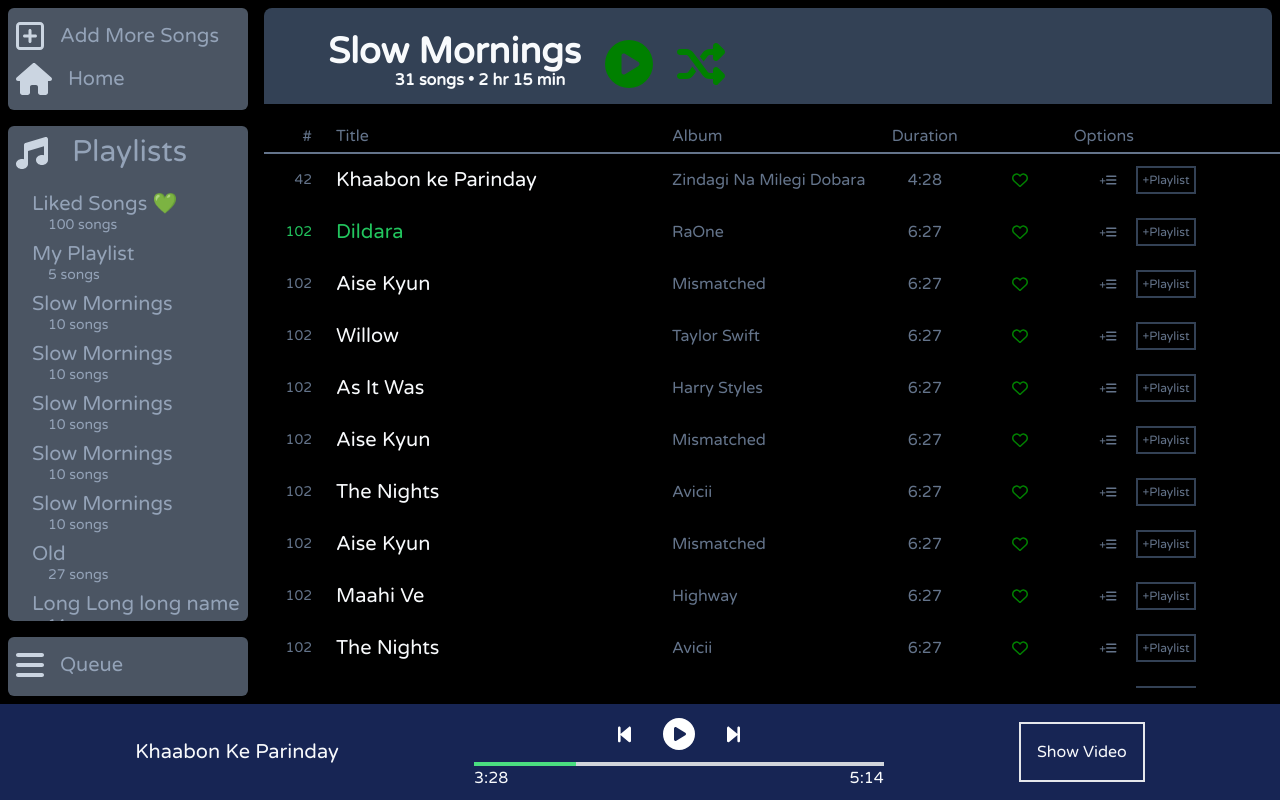
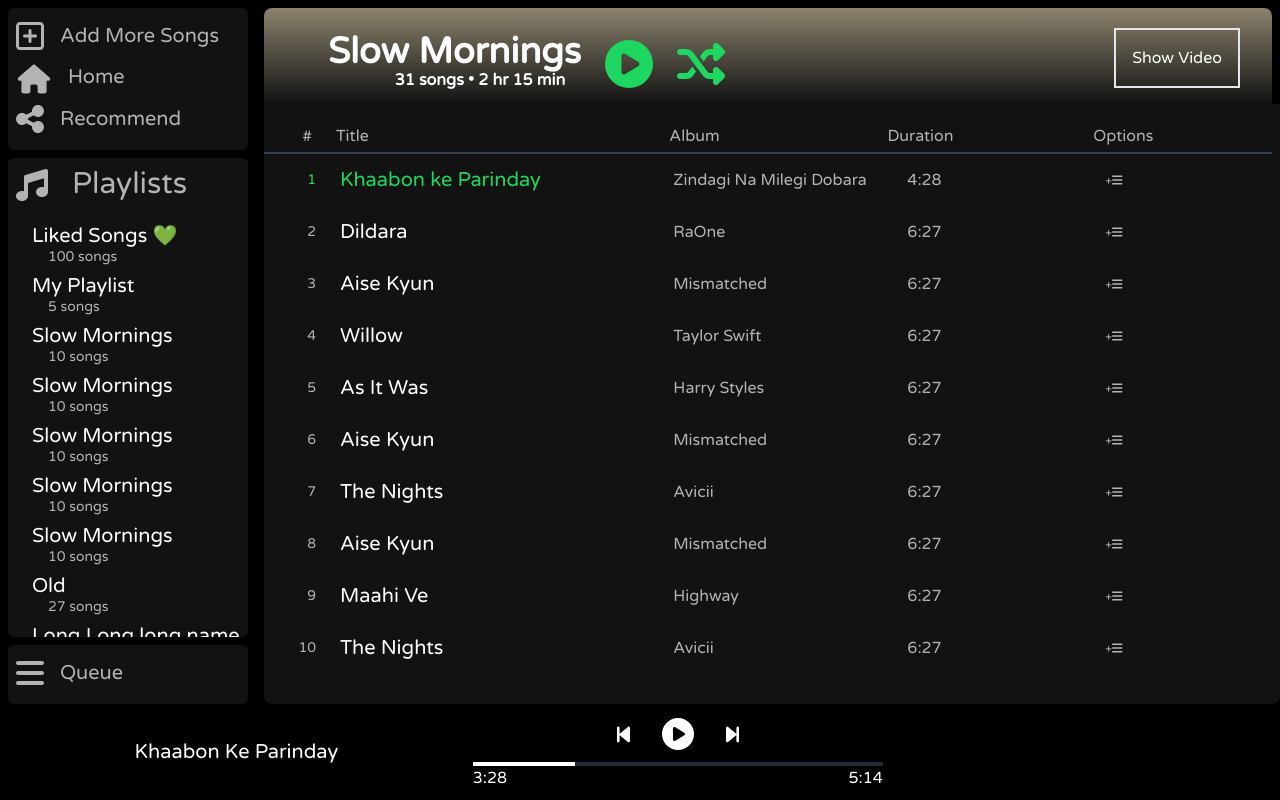
Before and after one commit to rachit-1010/tunein, a React (Create React App) app: page / in a window 1280 px wide. Built offline with nearby package versions, Linux system fonts and the light colour scheme.

Commit message:
frontend is ready

```diff
--- a/src/App.css
+++ b/src/App.css
@@ -2,7 +2,49 @@
 @tailwind components;
 @tailwind utilities;
 
-/* create a full screen black bacground using app::before */
+:root {
+	--text-color-primary: #fff;
+	--text-color-secondary: #b3b3b3;
+	--text-color-highlight: #1ed760;
+	--bg-color-primary: #121212;
+	--bg-color-secondary: #2a2929;
+	--bg-color-highlight: #222222;
+	--topbar-bg: #8b826c;
+	--black: #000;
+}
+
+/* .text-color-primary {
+	color: var(--text-color-primary);
+}
+
+.text-color-secondary {
+	color: var(--text-color-secondary);
+}
+
+.text-color-highlight {
+	color: var(--text-color-highlight);
+}
+
+.bg-color-primary {
+	background-color: var(--bg-color-primary);
+}
+
+.bg-color-secondary {
+	background-color: var(--bg-color-secondary);
+}
+
+.bg-color-highlight {
+	background-color: var(--bg-color-highlight);
+}
+
+.topbar-bg {
+	background-color: var(--topbar-bg);
+}
+
+.black {
+	color: var(--black);
+} */
+
 .app::before {
 	content: "";
 	position: fixed;
@@ -10,20 +52,21 @@
 	left: 0;
 	width: 100%;
 	height: 100%;
-	background-color: #000;
+	background-color: var(--black);
 	z-index: -1;
 }
 
 .app {
 	font-family: 'Varela Round', sans-serif;
+	user-select: none;
 }
 
 .LeftPanelBlock {
-	@apply bg-gray-600 m-2 rounded-md p-2
+	@apply bg-color-primary text-color-secondary mx-2 mt-2 rounded-md p-2
 }
 
 .LeftPanelBlockItem {
-	@apply flex items-center cursor-pointer gap-4 py-1 hover:text-slate-100 text-slate-400
+	@apply flex items-center cursor-pointer gap-4 py-1 hover:text-color-primary text-color-secondary
 }
 
 .ScrollCSS::-webkit-scrollbar {
@@ -31,11 +74,67 @@
 }
 
 .ScrollCSS::-webkit-scrollbar-thumb {
-	background-color: #cbd5e0;
+	background-color: var(--text-color-secondary);
 	border-radius: 6px;
 }
 
 .ScrollCSS::-webkit-scrollbar-track {
-	/* background-color: #4a5568; */
-	background-color: black;
+	background-color: var(--bg-color-primary);
 }
+
+.hoverTextStyle::after {
+	content: "Add to Queue";
+	position: absolute;
+	width: 5rem;
+	font-size: 0.65rem;
+	top: 100%;
+	left: 50%;
+	transform: translateX(-50%);
+	background-color: var(--bg-color-highlight);
+	color: var(--text-color-primary);
+	padding: 2px 4px;
+	margin: 4px;
+	border-radius: 4px;
+	opacity: 0;
+	visibility: hidden;
+	transition: opacity 0.3s ease, visibility 0.3s ease;
+}
+
+.hoverTextStyle:hover::after {
+	opacity: 1;
+	visibility: visible;
+}
+
+.dropdown-content {
+	display: none;
+	position: absolute;
+	background-color: #282828;
+	min-width: 10rem;
+	right: 0;
+	z-index: 1;
+}
+
+.dropdown-content a {
+	color: white;
+	text-decoration: none;
+	display: block;
+	padding: 4px;
+	margin: 4px;
+	border-radius: 0.25rem;
+}
+
+.dropdown-content a:hover {
+	background-color: #3e3d3d
+}
+
+.addPlBtn:hover .dropdown-content {
+	display: block;
+}
+
+/* .blck-bg {
+	background-color: #121212;
+} */
+
+.topbar-bg {
+	background: linear-gradient(180deg, var(--topbar-bg) 0%, var(--bg-color-primary) 100%);
+}
--- a/src/App.js
+++ b/src/App.js
@@ -3,7 +3,7 @@ import './App.css';
 import LeftSidePanel from './components/LeftSidePanel';
 import MusicPlayer from './components/MusicPlayer';
 import TopBar from './components/TopBar';
-import MainPanel from './MainPanel';
+import MainPanel from './components/MainPanel';
 
 function App() {
   return (
--- a/src/MainPanel.jsx
+++ /dev/null
@@ -1,59 +0,0 @@
-import React from "react";
-import { FontAwesomeIcon } from "@fortawesome/react-fontawesome";
-import { faHeart as solidHeart } from "@fortawesome/free-solid-svg-icons";
-import { faHeart as regularHeart} from "@fortawesome/free-regular-svg-icons";
-import { faBars } from "@fortawesome/free-solid-svg-icons";
-
-export default function MainPanel() {
-	return (
-		<div className="MainPanel absolute top-24 bottom-24 left-64 right-0 text-slate-500 bg-black py-4  mt-2 ms-2 flex flex-col">
-			<SongListHeader />
-			<div className="overflow-y-scroll ScrollCSS w-full">
-			<SongItem id={42} name={"Khaabon ke Parinday"} album={"Zindagi Na Milegi Dobara"} duration={"4:28"}/>
-			<SongItem id={102} name={"Dildara"} album={"RaOne"} duration={"6:27"} selected={true}/>
-			<SongItem id={102} name={"Aise Kyun"} album={"Mismatched"} duration={"6:27"} />
-			<SongItem id={102} name={"Willow"} album={"Taylor Swift"} duration={"6:27"} />
-			<SongItem id={102} name={"As It Was"} album={"Harry Styles"} duration={"6:27"} />
-			<SongItem id={102} name={"Aise Kyun"} album={"Mismatched"} duration={"6:27"} />
-			<SongItem id={102} name={"The Nights"} album={"Avicii"} duration={"6:27"} />
-			<SongItem id={102} name={"Aise Kyun"} album={"Mismatched"} duration={"6:27"} />
-			<SongItem id={102} name={"Maahi Ve"} album={"Highway"} duration={"6:27"} />
-			<SongItem id={102} name={"The Nights"} album={"Avicii"} duration={"6:27"} />
-			<SongItem id={102} name={"Aise Kyun"} album={"Mismatched"} duration={"6:27"} />
-			<SongItem id={102} name={"Maahi Ve"} album={"Highway"} duration={"6:27"} /><SongItem id={102} name={"The Nights"} album={"Avicii"} duration={"6:27"} />
-			<SongItem id={102} name={"Aise Kyun"} album={"Mismatched"} duration={"6:27"} />
-			<SongItem id={102} name={"Maahi Ve"} album={"Highway"} duration={"6:27"} />
-			</div>
-		</div>
-	)
-}
-
-function SongListHeader() {
-	return (
-		<div className="flex space-x-4 border-b-2 border-slate-500 px-4 py-1">
-			<div className="w-8 text-right">#</div>
-			<div className="w-1/3 ps-2">Title</div>
-			<div className="w-1/5">Album</div>
-			<div className="w-20 text-center">Duration</div>
-			<div className="w-1/4 text-center">Options</div>
-		</div>
-	)
-}
-
-function SongItem({ id, name, album, duration, selected}) {
-	return (
-		<div className="flex space-x-4 items-center px-4 py-3">
-			<div className={`w-8 text-right text-sm ${selected ? 'text-green-500' : 'text-slate-500'}`}>{id}</div>
-			<div className={`w-1/3 text-xl ps-2 ${selected ? 'text-green-500' : 'text-slate-50'}`}>{name}</div>
-			<div className="w-1/5">{album}</div>
-			<div className="w-20 text-center">{duration}</div>
-			<div className="w-1/4 text-center flex gap-8 justify-evenly items-center">
-				<FontAwesomeIcon icon={regularHeart} color="green" className="hover:scale-110 cursor-pointer"/>
-				<div className="flex gap-3 items-center">
-					<div><button className="hover:bg-slate-700 p-1 px-2 rounded-full text-xs">+<FontAwesomeIcon icon={faBars} /></button></div>
-					<button className="hover:bg-slate-700 p-1 border-2 border-slate-700 text-xs"> +Playlist</button>
-				</div>
-			</div>
-		</div>
-	)
-}
--- a/src/components/LeftSidePanel.jsx
+++ b/src/components/LeftSidePanel.jsx
@@ -4,6 +4,7 @@ import { faSquarePlus } from '@fortawesome/free-regular-svg-icons'
 import { faMusic } from '@fortawesome/free-solid-svg-icons'
 import { faHouse } from '@fortawesome/free-solid-svg-icons';
 import { faBars } from '@fortawesome/free-solid-svg-icons';
+import { faShareNodes } from '@fortawesome/free-solid-svg-icons';
 import PlaylistList from './PlaylistList';
 
 
@@ -16,7 +17,7 @@ export default function LeftSidePanel() {
 				{/* Add more songs button */}
 				<div className='LeftPanelBlockItem'>
 					<div>
-						<FontAwesomeIcon icon={faSquarePlus} size="2x" color='#cbd5e1'/>
+						<FontAwesomeIcon icon={faSquarePlus} size="2x" />
 					</div>
 					<div className='text-xl pb-1 '>
 						Add More Songs
@@ -24,22 +25,30 @@ export default function LeftSidePanel() {
 				</div>
 				{/* Home button */}
 				<div className='LeftPanelBlockItem'>
-					<div>
-						<FontAwesomeIcon icon={faHouse} size="2x" color='#cbd5e1'/>
+					<div className='leading-none'>
+						<FontAwesomeIcon icon={faHouse} size="2x" className='scale-90 m-0 p-0'/>
 					</div>
 					<div className='text-xl pb-1'>
 						Home
 					</div>
 				</div>
+				<div className='LeftPanelBlockItem'>
+					<div>
+						<FontAwesomeIcon icon={faShareNodes} size="2x" />
+					</div>
+					<div className='text-xl pb-1'>
+						Recommend
+					</div>
+				</div>
 			</div>
 			{/* Second block in LeftSidePanel */}
-			<div className='LeftPanelBlock text-slate-400 overflow-y-scroll ScrollCSS'>
+			<div className='LeftPanelBlock overflow-y-scroll ScrollCSS'>
 				{/* Playlist heading with the icon */}
 				<div className='flex items-center gap-6'>
 					<div>
-						<FontAwesomeIcon icon={faMusic} size="2x" color='#cbd5e1'/>
+						<FontAwesomeIcon icon={faMusic} size="2x" />
 					</div>
-					<div className='text-3xl pb-1 text-slate-400'>
+					<div className='text-3xl pb-1 text-color-secondary'>
 						Playlists
 					</div>
 				</div>
@@ -47,13 +56,13 @@ export default function LeftSidePanel() {
 					<PlaylistList />
 				</div>
 			</div>
-			<div className='LeftPanelBlock'>
+			<div className='LeftPanelBlock mb-0'>
 				{/* Queues button */}
-				<div className='LeftPanelBlockItem'>
+				<div className='LeftPanelBlockItem mb-0'>
 					<div>
-						<FontAwesomeIcon icon={faBars} size="2x" color='#cbd5e1'/>
+						<FontAwesomeIcon icon={faBars} size="2x" />
 					</div>
-					<div className='text-xl pb-1 '>
+					<div className='text-xl pb-1'>
 						Queue
 					</div>
 				</div>
--- /dev/null
+++ b/src/components/MainPanel.jsx
@@ -0,0 +1,42 @@
+import React from "react";
+import SongItem from "./SongItem";
+import { useState } from "react";
+
+export default function MainPanel() {
+
+	return (
+		<div className="MainPanel absolute top-24 bottom-24 left-64 right-0 text-color-secondary bg-color-primary py-4  mt-2 ms-2 flex flex-col rounded-b-lg">
+			<SongListHeader />
+			<div className="overflow-y-scroll ScrollCSS w-full">
+			<SongItem id={1} name={"Khaabon ke Parinday"} album={"Zindagi Na Milegi Dobara"} duration={"4:28"} selected={true}/>
+			<SongItem id={2} name={"Dildara"} album={"RaOne"} duration={"6:27"} />
+			<SongItem id={3} name={"Aise Kyun"} album={"Mismatched"} duration={"6:27"} />
+			<SongItem id={4} name={"Willow"} album={"Taylor Swift"} duration={"6:27"} />
+			<SongItem id={5} name={"As It Was"} album={"Harry Styles"} duration={"6:27"} />
+			<SongItem id={6} name={"Aise Kyun"} album={"Mismatched"} duration={"6:27"} />
+			<SongItem id={7} name={"The Nights"} album={"Avicii"} duration={"6:27"} />
+			<SongItem id={8} name={"Aise Kyun"} album={"Mismatched"} duration={"6:27"} />
+			<SongItem id={9} name={"Maahi Ve"} album={"Highway"} duration={"6:27"} />
+			<SongItem id={10} name={"The Nights"} album={"Avicii"} duration={"6:27"} />
+			<SongItem id={11} name={"Aise Kyun"} album={"Mismatched"} duration={"6:27"} />
+			<SongItem id={12} name={"Maahi Ve"} album={"Highway"} duration={"6:27"} />
+			<SongItem id={13} name={"Aise Kyun"} album={"Mismatched"} duration={"6:27"} />
+			<SongItem id={14} name={"Maahi Ve"} album={"Highway"} duration={"6:27"} />
+			<SongItem id={15} name={"The Nights"} album={"Avicii"} duration={"6:27"} />
+			</div>
+		</div>
+	)
+}
+
+function SongListHeader() {
+	return (
+		<div className="flex space-x-4 border-b-2 border-slate-700 px-4 py-1 me-2">
+			<div className="w-8 text-right">#</div>
+			<div className="w-1/3 ps-2">Title</div>
+			<div className="w-1/5">Album</div>
+			<div className="w-20 text-center">Duration</div>
+			<div className="w-4 flex-grow"></div>
+			<div className="text-left w-1/6">Options</div>
+		</div>
+	)
+}
--- a/src/components/MusicPlayer.jsx
+++ b/src/components/MusicPlayer.jsx
@@ -8,9 +8,9 @@ import { faBackwardStep } from "@fortawesome/free-solid-svg-icons";
 
 export default function MusicPlayer() {
 	return (
-		<div className="bg-blue-950 fixed bottom-0 w-full h-24 flex items-center justify-evenly">
+		<div className="bg-black fixed bottom-0 w-full h-24 flex items-center justify-evenly">
 			{/* Currently Playing Song*/}
-			<div className="p-4 text-slate-50 text-xl font-medium">
+			<div className="p-4 text-color-primary text-xl font-medium">
 				Khaabon Ke Parinday
 			</div>
 			{/* Player Controls */}
@@ -24,21 +24,18 @@ export default function MusicPlayer() {
 				</div>
 				{/* Progress bar */}
 				<div>
-					<div className="bg-gray-300">
-						<div className="h-1 w-1/4 bg-green-400"></div>
+					<div className="bg-gray-800">
+						<div className="h-1 w-1/4 bg-white"></div>
 					</div>
 					<div className="flex justify-between">
-						<span className="text-slate-50">3:28</span>
-						<span className="text-slate-50">5:14</span>
+						<span className="text-color-primary">3:28</span>
+						<span className="text-color-primary">5:14</span>
 					</div>
 				</div>
 
 			</div>
-			<div>
-				{/* Show Video button */}
-				<button className="text-slate-50 p-4 border-2 m-4 ">
-					Show Video
-				</button>
+			<div className="w-40">
+				{/* Dummy element just to align other elements in the flexbox */}
 			</div>
 		</div>
 	)
--- a/src/components/PlaylistList.jsx
+++ b/src/components/PlaylistList.jsx
@@ -18,8 +18,8 @@ export default function PlaylistList() {
 
 function PlaylistItem({name, numSongs}) {
 	return (
-		<div className="cursor-pointer hover:bg-gray-200 rounded-md">
-			<div className="text-xl text-left ps-4">
+		<div className="cursor-pointer hover:bg-color-secondary rounded-md">
+			<div className="text-xl text-left ps-4 text-color-primary">
 				{name}
 			</div>
 			<div className="text-sm text-left ps-8 pb-2 leading-none">
--- /dev/null
+++ b/src/components/SongItem.jsx
@@ -0,0 +1,50 @@
+import React, { useState } from 'react';
+import { FontAwesomeIcon } from "@fortawesome/react-fontawesome";
+import { faHeart as solidHeart } from "@fortawesome/free-solid-svg-icons";
+import { faHeart as regularHeart} from "@fortawesome/free-regular-svg-icons";
+import { faBars } from "@fortawesome/free-solid-svg-icons";
+
+export default function SongItem({ id, name, album, duration, selected}) {
+
+	const [isFocused, setIsFocused] = useState(false);
+	const [isLiked, setIsLiked] = useState(false);
+
+	function toggleLike() {
+		setIsLiked(!isLiked);
+	}
+
+	return (
+		<div
+			className={`flex space-x-4 items-center px-4 py-3 rounded-md mx-1 ${isFocused ? 'bg-color-secondary' : ''}`}
+			onMouseEnter={() => setIsFocused(true)}
+			onMouseLeave={() => setIsFocused(false)}
+		>
+			<div className={`w-8 text-right text-sm ${selected ? 'text-color-highlight' : 'text-color-secondary'}`}>{id}</div>
+			<div className={`w-1/3 text-xl ps-2 ${selected ? 'text-color-highlight' : 'text-color-primary'}`}>{name}</div>
+			<div className="w-1/5">{album}</div>
+			<div className="w-20 text-center">{duration}</div>
+			<div className="flex-grow text-center">
+				{isLiked && <FontAwesomeIcon icon={solidHeart} style={{ color: 'var(--text-color-highlight)'}} className="scale-125 cursor-pointer" onClick={toggleLike}/> }
+				{isFocused && !isLiked && <FontAwesomeIcon icon={regularHeart} style={{ color: 'var(--text-color-highlight)'}} className="hover:scale-125 cursor-pointer" onClick={toggleLike}/> }
+			</div>
+			<div className="text-left flex gap-8 items-center w-1/6">
+				<div className="flex gap-3 items-center">
+					<div className="relative inline-block hoverTextStyle">
+						<button className="hover:bg-slate-700 p-1 px-2 rounded-full text-xs ">+<FontAwesomeIcon icon={faBars} /></button>
+					</div>
+
+					<div className="relative inline-block addPlBtn">
+						<button className={`hover:bg-slate-700 p-1 border-2 border-slate-700 text-xs ${isFocused?'':'invisible'}`}>+Playlist</button>
+						<div className="dropdown-content">
+							<a href="#">My Playlist</a>
+							<a href="#">Slow Mornings</a>
+							<a href="#">Old</a>
+							<a href="#">Very very very long long name</a>
+						</div>
+					</div>
+
+				</div>
+			</div>
+		</div>
+	)
+}
--- a/src/components/TopBar.jsx
+++ b/src/components/TopBar.jsx
@@ -6,7 +6,7 @@ import { faShuffle } from "@fortawesome/free-solid-svg-icons";
 
 export default function TopBar() {
 	return (
-		<div className="top-bar fixed top-0 left-64 right-0 h-24 bg-slate-700 flex gap-6 text-slate-50 items-end pb-4 ps-16 m-2 rounded-t-lg">
+		<div className="top-bar fixed top-0 left-64 right-0 h-24 topbar-bg flex gap-6 text-color-primary items-end pb-4 ps-16 m-2 rounded-t-lg">
 			{/* Playlist name */}
 			<div>
 				<div className="text-4xl font-bold max-w-1/2">
@@ -17,10 +17,14 @@ export default function TopBar() {
 				</div>
 			</div>
 			{/* play button */}
-			<FontAwesomeIcon icon={faCirclePlay} size="3x" color="green" className="cursor-pointer hover:scale-110 duration-200"/>
+			<FontAwesomeIcon icon={faCirclePlay} size="3x" style={{ color: 'var(--text-color-highlight)' }} className="cursor-pointer hover:scale-110 duration-200"/>
 			{/* Shuffle button */}
-			<FontAwesomeIcon icon={faShuffle} size="3x" color="green" className="cursor-pointer hover:scale-110 duration-200"/>
-
+			<FontAwesomeIcon icon={faShuffle} size="3x" style={{ color: 'var(--text-color-highlight)'}} className="cursor-pointer hover:scale-110 duration-200"/>
+			<div className="self-end flex-grow text-right me-8">
+				<button className="text-color-primary p-4 border-2 ">
+					Show Video
+				</button>
+			</div>
 
 
 		</div>
--- a/tailwind.config.js
+++ b/tailwind.config.js
@@ -4,7 +4,19 @@ module.exports = {
     "./src/**/*.{js,jsx,ts,tsx}",
   ],
   theme: {
-    extend: {},
+    extend: {
+      textColor: {
+        'color-primary': '#fff',
+	      'color-secondary': '#b3b3b3',
+	      'color-highlight': '#1ed760',
+      },
+      backgroundColor: {
+        'color-primary': '#121212',
+	      'color-secondary': '#2a2929',
+	      'color-highlight': '#222222',
+        'color-green': '#1ed760',
+      }
+    },
   },
   plugins: [],
 }
```
